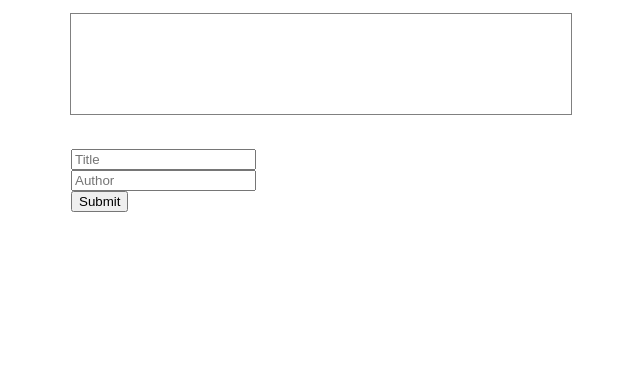
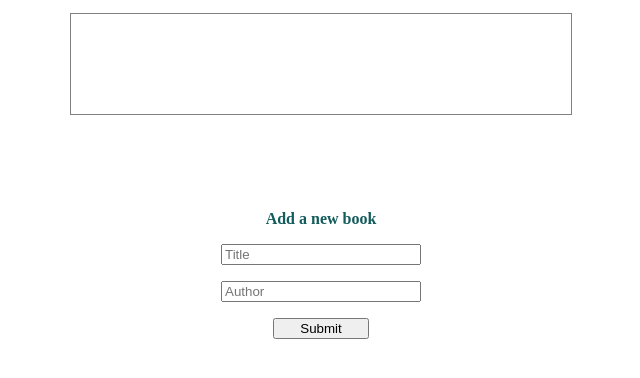
Before and after one commit to AdedayoOpeyemi/awesome-books, a website with bundled scripts: page index.html in a window 1280 px wide. Shown: the part 46-424 px from the top of the page, without its empty margins (319-959 px from the left). Built offline with nearby package versions, Linux system fonts and the light colour scheme.

Commit message:
Aligned form and content

```diff
--- a/index.html
+++ b/index.html
@@ -12,6 +12,7 @@
     <div><ul class="book_holder"></ul></div>
     <br />
     <form>
+      <h6>Add a new book</h6>
       <input
         type="text"
         id="title"
--- a/styles.css
+++ b/styles.css
@@ -11,14 +11,37 @@ h1 {
   text-align: center;
 }
 
-.book_holder,
-form {
+.book_holder {
   width: 40%;
   min-width: 300px;
   min-height: 100px;
   margin-right: auto;
   margin-left: auto;
   max-width: 500px;
+}
+form {
+  margin-right: auto;
+  margin-left: auto;
+  width: 240px;
+  text-align: center;
+  padding: 24px;
+}
+
+h6 {
+  font-size: 16px;
+  margin-bottom: 8px;
+  color: rgb(19, 92, 92);
+}
+
+input {
+  width: 80%;
+  margin-top: 8px;
+  margin-bottom:8px;
+}
+
+input[type="submit"] {
+ width: 40%;
+
 }
 
 ul {
```
